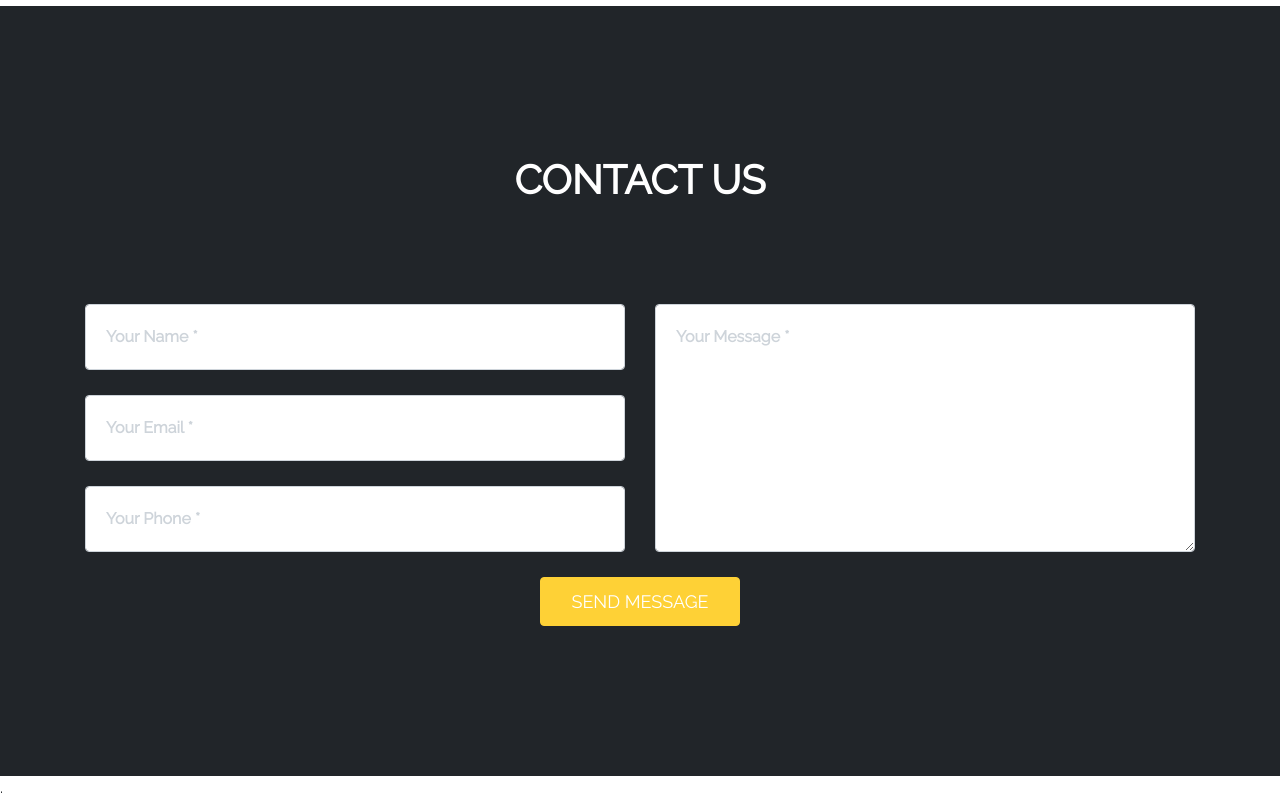
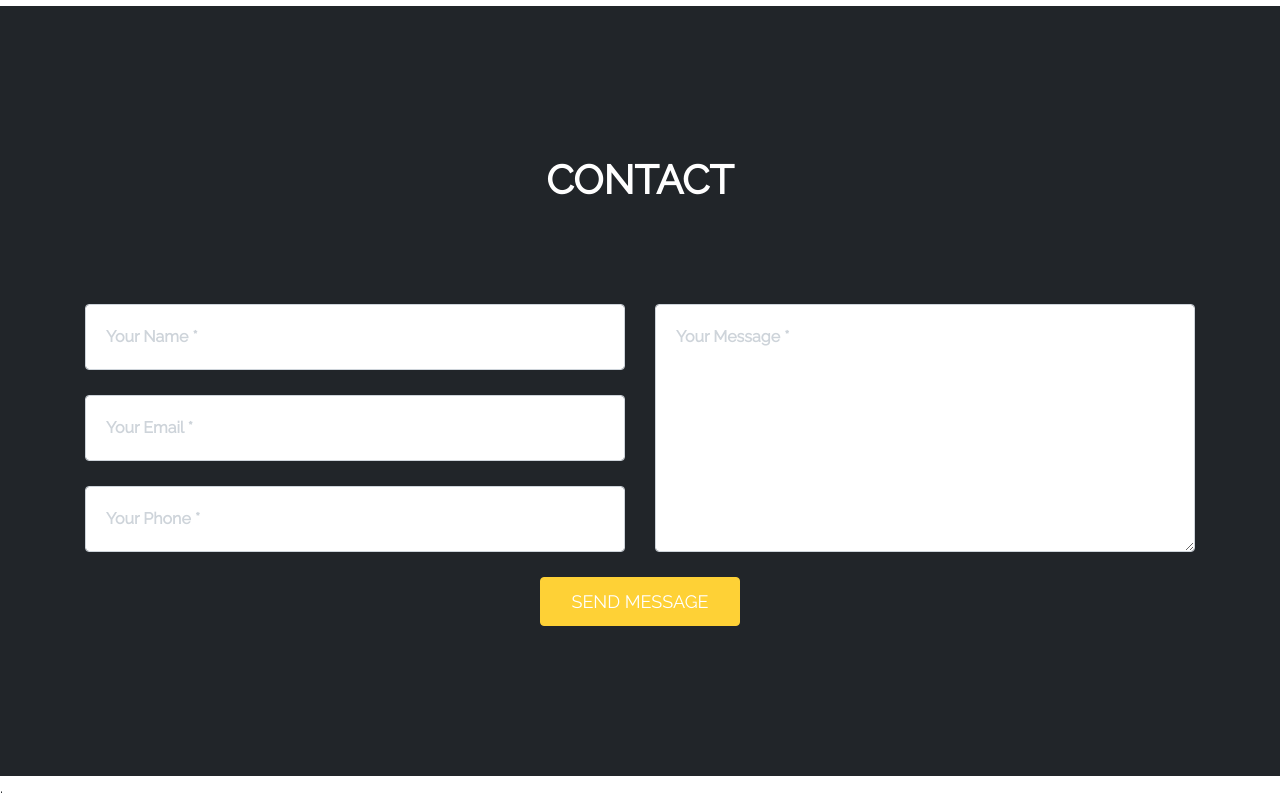
Before and after one commit to bejiheee/workspace, a website: page index.html in a window 1280 px wide. Shown: the part 6122-6922 px from the top of the page. Drawn offline with Linux system fonts and the light colour scheme; a web font is replaced by a local one.

Commit message:
Update index.html
edit text contact us -> contact

```diff
--- a/index.html
+++ b/index.html
@@ -426,7 +426,7 @@
     <div class="container">
       <div class="row">
         <div class="col-lg-12 text-center">
-          <h2 class="section-heading text-uppercase">Contact Us</h2>
+          <h2 class="section-heading text-uppercase">Contact</h2>
         </div>
       </div>
       <div class="row">
```
